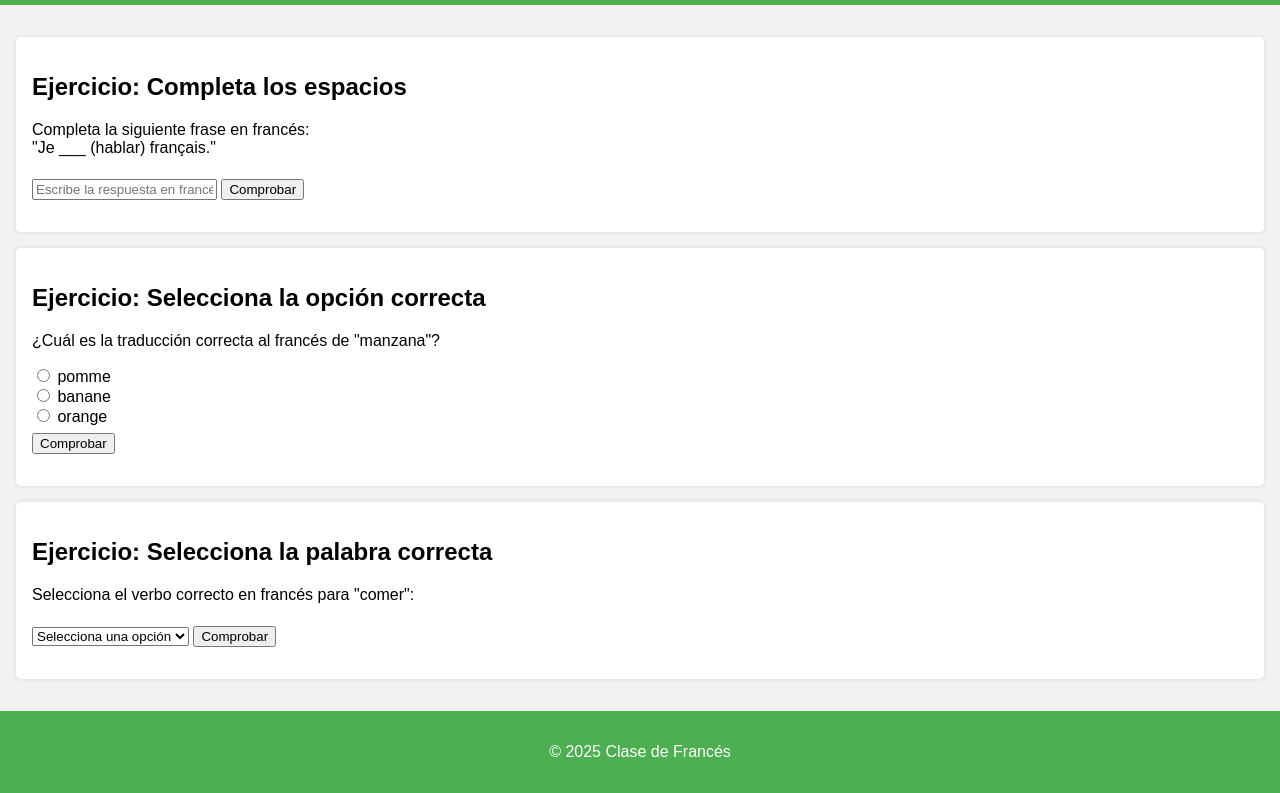
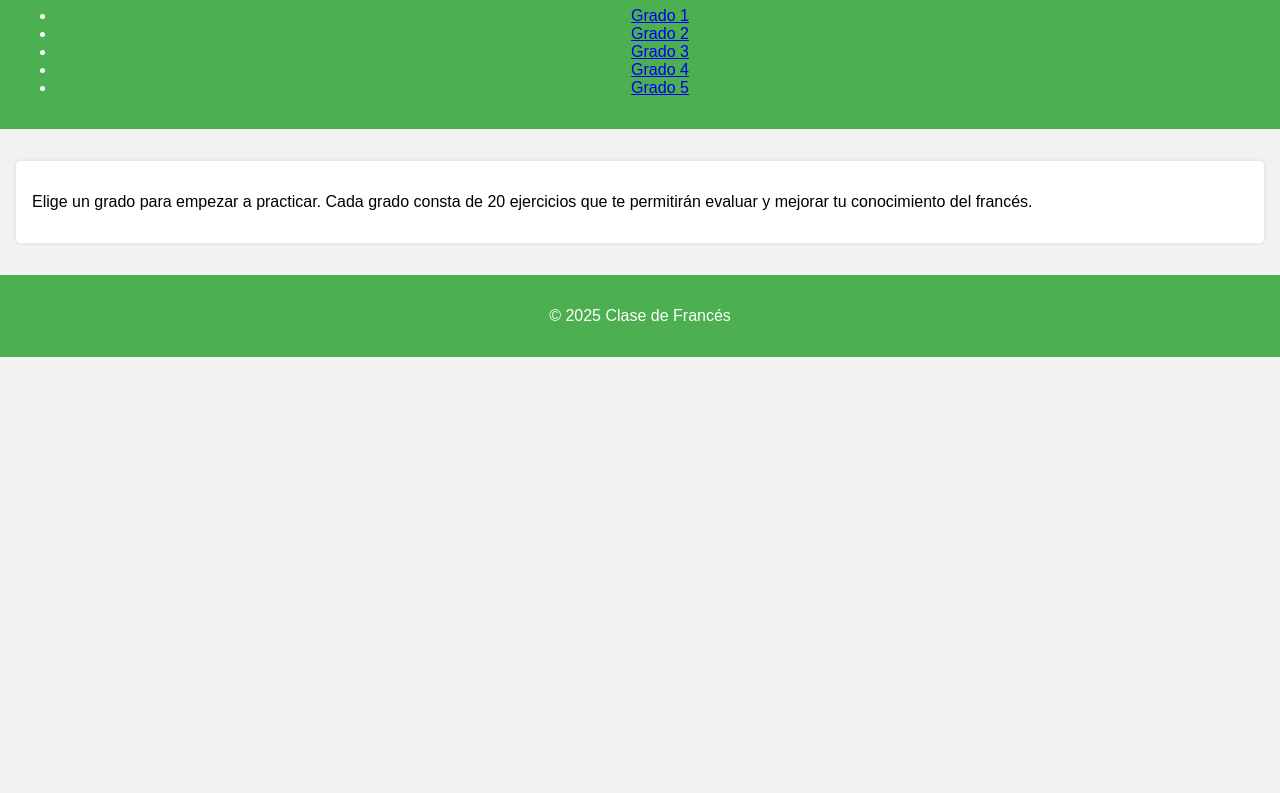
Before and after one commit to darioc688/Clase-de-Frances-Ejercicios-Interactivos, a plain HTML site: page index.html in a window 1280 px wide. Shown: the part 107-900 px from the top of the page. After the commit the page ends 800 px from the top, so only its background shows below. Drawn offline with Linux system fonts and the light colour scheme.

Commit message:
Update index.html

````diff
--- a/index.html
+++ b/index.html
@@ -1,55 +1,37 @@
+
+---
+
+### index.html
+
+```html
 <!DOCTYPE html>
 <html lang="es">
 <head>
   <meta charset="UTF-8">
   <meta name="viewport" content="width=device-width, initial-scale=1">
-  <title>Clase de Francés - Ejercicios</title>
+  <title>Inicio - Clase de Francés</title>
   <link rel="stylesheet" href="style.css">
 </head>
 <body>
   <header>
-    <h1>Clase de Francés: Aprende Francés desde el Español</h1>
+    <h1>Bienvenido a la Clase de Francés</h1>
+    <nav>
+      <ul>
+        <li><a href="grade1.html">Grado 1</a></li>
+        <li><a href="grade2.html">Grado 2</a></li>
+        <li><a href="grade3.html">Grado 3</a></li>
+        <li><a href="grade4.html">Grado 4</a></li>
+        <li><a href="grade5.html">Grado 5</a></li>
+      </ul>
+    </nav>
   </header>
   <main>
-    <section id="fillInBlanks">
-      <h2>Ejercicio: Completa los espacios</h2>
-      <p>
-        Completa la siguiente frase en francés:<br>
-        "Je ___ (hablar) français."
-      </p>
-      <input type="text" id="blank1" placeholder="Escribe la respuesta en francés">
-      <button onclick="checkFillInBlanks()">Comprobar</button>
-      <p id="fillResult"></p>
-    </section>
-
-    <section id="multipleOptions">
-      <h2>Ejercicio: Selecciona la opción correcta</h2>
-      <p>¿Cuál es la traducción correcta al francés de "manzana"?</p>
-      <form id="mcqForm">
-        <label><input type="radio" name="mcq" value="pomme"> pomme</label><br>
-        <label><input type="radio" name="mcq" value="banane"> banane</label><br>
-        <label><input type="radio" name="mcq" value="orange"> orange</label><br>
-        <button type="button" onclick="checkMCQ()">Comprobar</button>
-      </form>
-      <p id="mcqResult"></p>
-    </section>
-
-    <section id="selectWord">
-      <h2>Ejercicio: Selecciona la palabra correcta</h2>
-      <p>Selecciona el verbo correcto en francés para "comer":</p>
-      <select id="selectWordDropdown">
-        <option value="">Selecciona una opción</option>
-        <option value="manger">manger</option>
-        <option value="boire">boire</option>
-        <option value="parler">parler</option>
-      </select>
-      <button onclick="checkSelectWord()">Comprobar</button>
-      <p id="selectResult"></p>
+    <section>
+      <p>Elige un grado para empezar a practicar. Cada grado consta de 20 ejercicios que te permitirán evaluar y mejorar tu conocimiento del francés.</p>
     </section>
   </main>
   <footer>
     <p>&copy; 2025 Clase de Francés</p>
   </footer>
-  <script src="script.js"></script>
 </body>
 </html>
````
